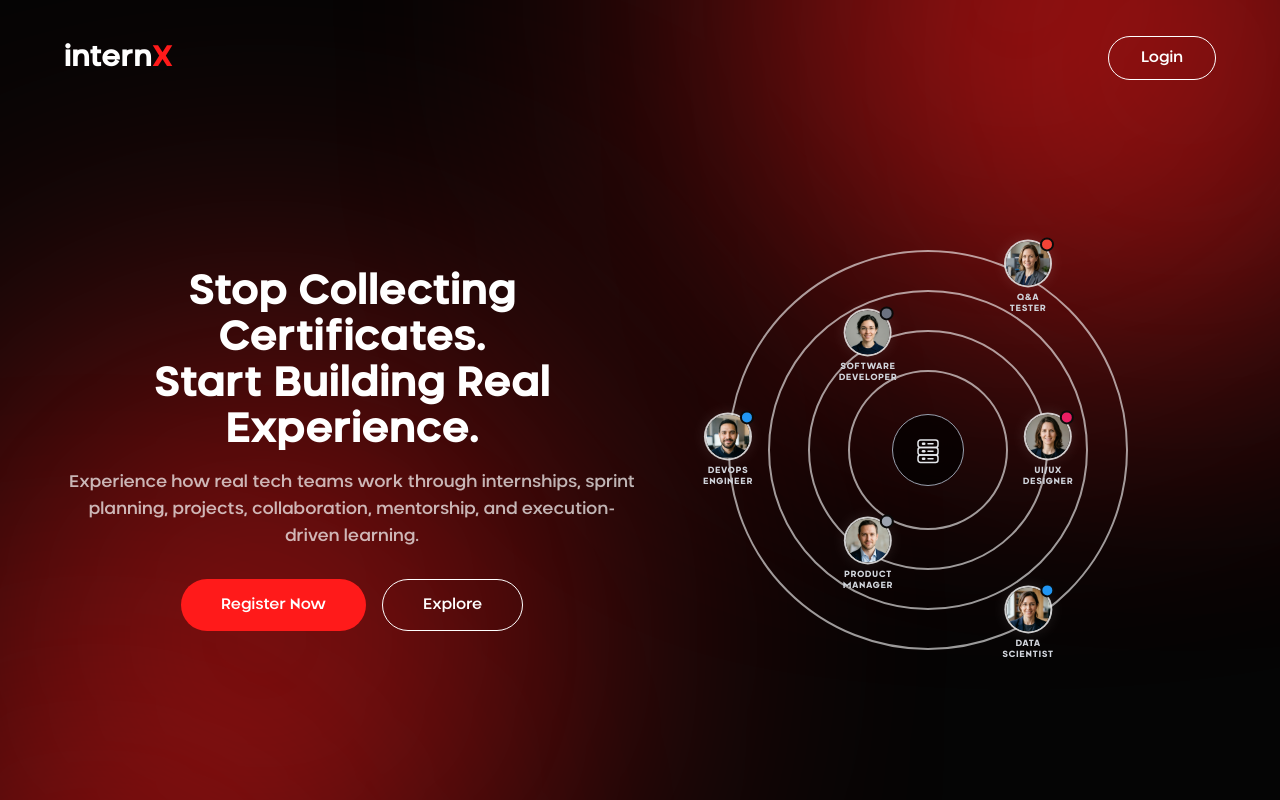
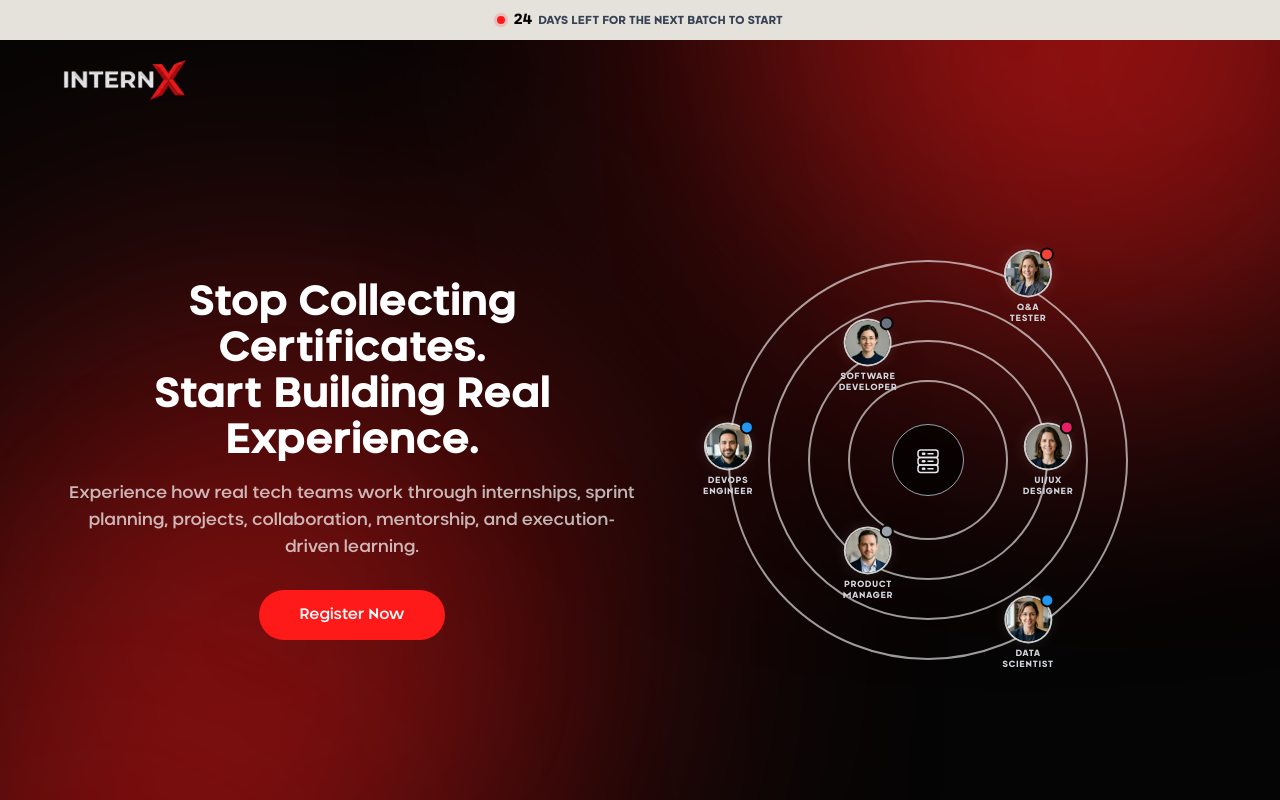
Before and after one commit to HackBoats-LMS/internX, a Next.js app in the folder internx/: page / in a window 1280 px wide. Shown: the top 800 px of the page. Built offline with nearby package versions, Linux system fonts and the light colour scheme; no server answers.

Commit message:
UI updates: added timer, applied logos, cleaned up UI components

```diff
--- a/internx/app/signup/page.tsx
+++ /dev/null
@@ -1,75 +0,0 @@
-import { signup } from '@/app/actions/auth'
-import Link from 'next/link'
-import { SocialAuth } from '@/components/SocialAuth'
-
-export default async function SignupPage(props: { searchParams: Promise<{ message?: string }> }) {
-  const searchParams = await props.searchParams;
-
-  return (
-    <div className="flex flex-col items-center justify-center min-h-[70vh] px-4">
-      <div className="w-full max-w-sm p-8 bg-[#111] rounded-2xl shadow-2xl border border-white/5">
-        <h2 className="text-2xl font-bold text-center mb-6 text-white tracking-tight">Create an Account</h2>
-
-        <form className="flex flex-col gap-4">
-          <div className="flex flex-col gap-1.5">
-            <label className="text-xs font-semibold uppercase tracking-wider text-gray-400 ml-1" htmlFor="name">Full Name</label>
-            <input
-              className="px-4 py-2.5 bg-black border border-white/10 text-white placeholder-gray-600 rounded-xl focus:outline-none focus:ring-2 focus:ring-[#ff1a1a] focus:border-transparent transition-all"
-              id="name"
-              name="name"
-              type="text"
-              placeholder="John Doe"
-              required
-            />
-          </div>
-
-          <div className="flex flex-col gap-1.5">
-            <label className="text-xs font-semibold uppercase tracking-wider text-gray-400 ml-1" htmlFor="email">Email</label>
-            <input
-              className="px-4 py-2.5 bg-black border border-white/10 text-white placeholder-gray-600 rounded-xl focus:outline-none focus:ring-2 focus:ring-[#ff1a1a] focus:border-transparent transition-all"
-              id="email"
-              name="email"
-              type="email"
-              placeholder="you@example.com"
-              required
-            />
-          </div>
-
-          <div className="flex flex-col gap-1.5">
-            <label className="text-xs font-semibold uppercase tracking-wider text-gray-400 ml-1" htmlFor="password">Password</label>
-            <input
-              className="px-4 py-2.5 bg-black border border-white/10 text-white placeholder-gray-600 rounded-xl focus:outline-none focus:ring-2 focus:ring-[#ff1a1a] focus:border-transparent transition-all"
-              id="password"
-              name="password"
-              type="password"
-              placeholder="••••••••"
-              required
-            />
-          </div>
-
-          <button
-            formAction={signup}
-            className="w-full py-3 mt-4 rounded-xl bg-[#ff1a1a] text-white font-bold hover:bg-[#e60000] shadow-lg shadow-[#ff1a1a]/20 transition-all active:scale-[0.98]"
-          >
-            Sign Up
-          </button>
-
-          <SocialAuth />
-
-          {searchParams?.message && (
-            <p className="mt-4 p-3 bg-red-500/10 text-red-400 text-center text-xs rounded-lg border border-red-500/20">
-              {searchParams.message}
-            </p>
-          )}
-
-          <div className="mt-6 text-center text-sm text-gray-500">
-            Already have an account?{' '}
-            <Link href="/login" className="text-[#ff1a1a] font-bold hover:underline">
-              Log in
-            </Link>
-          </div>
-        </form>
-      </div>
-    </div>
-  )
-}
--- /dev/null
+++ b/internx/components/Banner.tsx
@@ -0,0 +1,10 @@
+import React from 'react'
+import Timer from './Timer'
+
+const Banner = () => {
+  return (
+    <div className='flex justify-center items-center bg-[#e5e1db] w-full py-1 text-black'><Timer /></div>
+  )
+}
+
+export default Banner
--- a/internx/components/Footer.tsx
+++ b/internx/components/Footer.tsx
@@ -17,18 +17,17 @@ const Footer = () => {
 
         {/* Left Col */}
         <div className="w-full lg:w-[35%] flex flex-col gap-4 lg:gap-5">
-          <div className="font-bold tracking-wide flex items-center text-2xl lg:text-[clamp(1.2rem,3vw,1.5rem)]">
-            <span>intern</span>
-            <span className="text-[#ff1a1a]">X</span>
+          <div className="flex items-center">
+            <img src="/internx-logo.png" alt="internX Logo" className="h-8 lg:h-10 w-auto object-contain" />
           </div>
           <p className="text-gray-600 font-medium leading-relaxed max-w-[250px] text-sm lg:text-[clamp(0.75rem,2vw,0.8125rem)]">
-            123 Innovation Street<br />
-            Tech District, CA 94103<br />
-            United States
+
+            201 and 203, lake view apartment,
+            Pragathi nagar , Kphb , hyd - 500090
           </p>
           <p className="text-gray-600 font-medium leading-relaxed text-sm lg:text-[clamp(0.75rem,2vw,0.8125rem)]">
-            Phone: +1 (555) 123-4567<br />
-            Email: contact@internx.inc
+            Phone: +91 8886099957 , +91 8886099927<br />
+            Email: official@internx.com
           </p>
           <div className="flex gap-4 mt-4 lg:mt-3">
             {[
--- a/internx/components/Header.tsx
+++ b/internx/components/Header.tsx
@@ -1,45 +1,13 @@
 import React from 'react';
 import Link from 'next/link';
-import { getSession, logout } from '@/app/actions/auth';
 
 export default async function Header() {
-  const session = await getSession();
 
   return (
     <header className="flex justify-between items-center w-full px-[5vw] lg:px-16 py-5 relative z-20">
-      <Link href="/" className="font-bold tracking-wide flex items-center" style={{ fontSize: 'clamp(1.4rem, 4vw, 1.75rem)' }}>
-        <span className="text-white">intern</span>
-        <span className="text-[#ff1a1a]">X</span>
+      <Link href="/" className="flex items-center">
+        <img src="/internx-logo-white.png" alt="internX Logo" className="h-8 lg:h-10 w-auto object-contain" />
       </Link>
-      <div className="flex gap-4 items-center">
-        {!session ? (
-          <Link
-            href="/login"
-            className="border border-white hover:bg-white/10 transition-colors text-white rounded-full font-medium hover:cursor-pointer"
-            style={{ fontSize: 'clamp(0.8rem, 2.5vw, 0.95rem)', padding: 'clamp(0.4rem, 1.5vw, 0.6rem) clamp(1rem, 4vw, 2rem)' }}
-          >
-            Login
-          </Link>
-        ) : (
-          <>
-            <Link
-              href="/dashboard"
-              className="text-white hover:text-[#ff1a1a] transition-colors font-medium text-sm lg:text-base"
-            >
-              Dashboard
-            </Link>
-            <form action={logout}>
-              <button
-                type="submit"
-                className="border border-red-500 hover:bg-red-500 text-red-500 hover:text-white transition-colors rounded-full font-medium hover:cursor-pointer"
-                style={{ fontSize: 'clamp(0.8rem, 2.5vw, 0.95rem)', padding: 'clamp(0.4rem, 1.5vw, 0.6rem) clamp(1rem, 4vw, 2rem)' }}
-              >
-                Logout
-              </button>
-            </form>
-          </>
-        )}
-      </div>
     </header>
   );
 };
--- a/internx/components/Hero.tsx
+++ b/internx/components/Hero.tsx
@@ -1,10 +1,14 @@
 import React from 'react';
 import Header from './Header';
 import OrbitSystem from './OrbitSystem';
+import Banner from './Banner';
 
 const Hero = () => {
   return (
-    <div className="relative w-full lg:min-h-screen flex flex-col pt-4">
+    <div className="relative w-full lg:min-h-screen flex flex-col">
+      <div className="relative z-20 w-full">
+        <Banner />
+      </div>
       {/* Background glowing gradients */}
       <div className="absolute top-[80%] left-[-5%] -translate-y-1/2 w-[650px] h-[650px] bg-[#ff1a1a]/50 blur-[150px] rounded-full pointer-events-none z-0" />
       <div className="absolute top-[120%] left-[-10%] -translate-y-1/2 w-[450px] h-[450px] bg-[#ff1a1a]/50 blur-[150px] rounded-full pointer-events-none z-0" />
@@ -39,12 +43,6 @@ const Hero = () => {
             >
               Register Now
             </button>
-            <button
-              className="border border-white hover:bg-[rgba(255,255,255,0.1)] transition-colors text-white rounded-full font-medium hover:cursor-pointer"
-              style={{ fontSize: 'clamp(0.85rem, 2.5vw, 0.95rem)', padding: 'clamp(0.55rem, 1.5vw, 0.875rem) clamp(1.5rem, 4vw, 2.5rem)' }}
-            >
-              Explore
-            </button>
           </div>
         </div>
 
--- /dev/null
+++ b/internx/components/Timer.tsx
@@ -0,0 +1,52 @@
+"use client"
+
+import React, { useState, useEffect } from 'react'
+
+const Timer = () => {
+    const [timeLeft, setTimeLeft] = useState({ days: 0 });
+
+    useEffect(() => {
+        const updateTimer = () => {
+            const now = new Date();
+            const targetDate = new Date(
+                now.getFullYear(),
+                now.getMonth() + 1,
+                1,
+                0, 0, 0
+            );
+
+            const diff = targetDate.getTime() - now.getTime();
+            const days = Math.floor(diff / (1000 * 60 * 60 * 24));
+
+            setTimeLeft({ days: days > 0 ? days : 0 });
+        };
+
+        updateTimer();
+        const interval = setInterval(updateTimer, 1000);
+        return () => clearInterval(interval);
+    }, []);
+
+    return (
+        <div className="flex justify-center items-center gap-2 px-3 py-1.5 rounded-full">
+
+            <div className="flex items-center justify-center h-4 w-2">
+                <span className="relative flex h-2 w-2">
+                    <span className="animate-ping absolute inline-flex h-full w-full rounded-full bg-[#ff1a1a] opacity-75"></span>
+                    <span className="relative inline-flex rounded-full h-2 w-2 bg-[#ff1a1a]"></span>
+                </span>
+            </div>
+
+            <div className="flex items-center gap-1.5 leading-none">
+                <span className="text-sm font-black text-black tabular-nums">
+                    {timeLeft.days}
+                </span>
+
+                <span className="text-[11px] font-semibold text-gray-700 tracking-wide uppercase">
+                    Days left for the next batch to start
+                </span>
+            </div>
+        </div>
+    )
+}
+
+export default Timer
```
Also changed, not shown: internx/public/internx-logo-white.png (added), internx/public/internx-logo.png (added).
